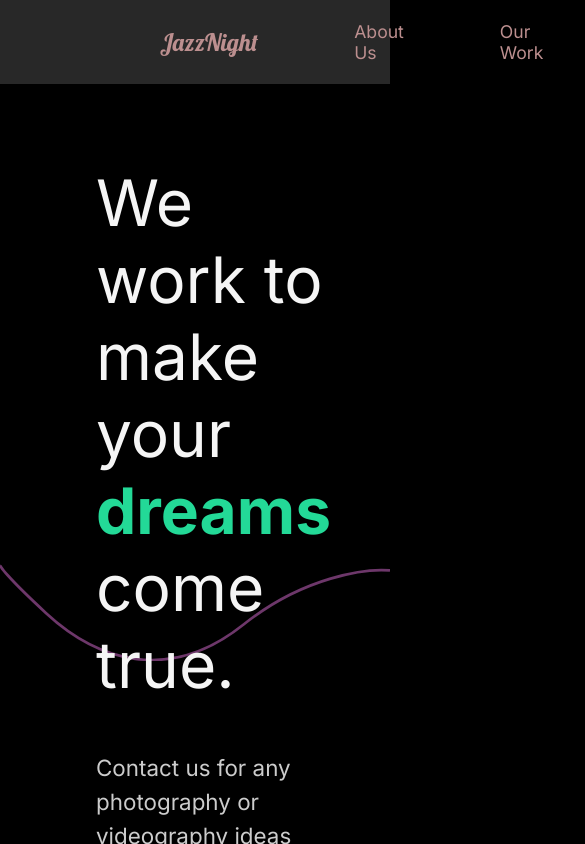
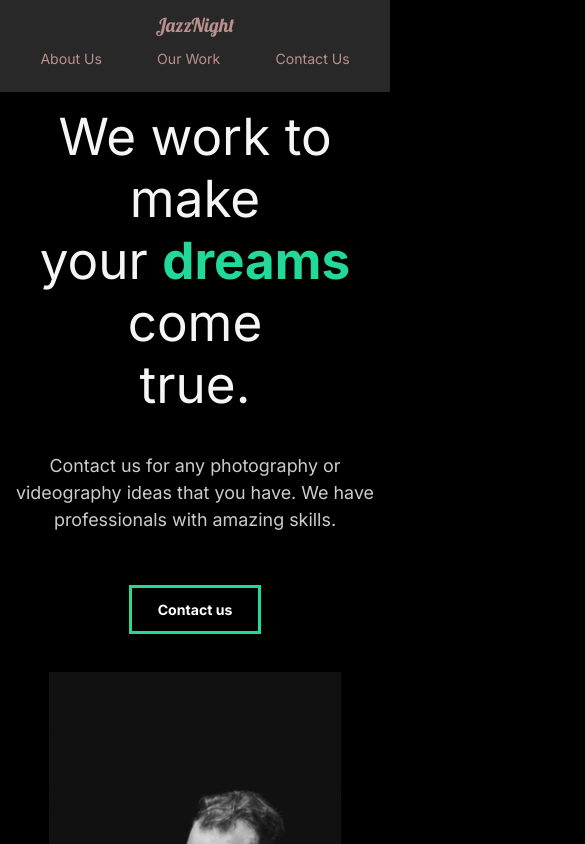
Before and after one commit to jianingroja/react-jazznight-website, a React (Create React App) app: page / in a window 390 px wide. Shown: the top 844 px of the page, 585 px wide, since content can reach past the window. Built offline with nearby package versions, Linux system fonts and the light colour scheme.

Commit message:
22. mobile friendly

```diff
--- a/src/components/GlobalStyle.js
+++ b/src/components/GlobalStyle.js
@@ -6,6 +6,15 @@ const GlobalStyle = createGlobalStyle`
     margin:0;
     padding:0;
     box-sizing:border-box;
+}
+
+html{
+    @media (max-width:1200px){
+        font-size:80%;
+    }
+    @media (max-width:1000px){
+        /* opacity:0; */
+    }
 }
 
 body{
--- a/src/components/Nav.js
+++ b/src/components/Nav.js
@@ -53,6 +53,19 @@ const StyledNav = styled.nav`
     padding-left: 6rem;
     position: relative;
   }
+  @media (max-width: 1000px) {
+    /* opacity:0; */
+    flex-direction: column;
+    padding: 1rem 0;
+    ul {
+      padding: 1rem;
+      justify-content: space-around;
+      width: 100%;
+      li {
+        padding: 0;
+      }
+    }
+  }
 `;
 
 export default Nav;
--- a/src/components/ServicesSection.js
+++ b/src/components/ServicesSection.js
@@ -73,6 +73,9 @@ const Services = styled(About)`
 const Cards = styled.div`
   display: flex;
   flex-wrap: wrap;
+  @media (max-width: 1000px) {
+    justify-content: center;
+  }
 `;
 
 const Card = styled.div`
--- a/src/components/useScroll.js
+++ b/src/components/useScroll.js
@@ -5,7 +5,7 @@ import { useAnimation } from "framer-motion";
 
 export const useScroll = () => {
   const controls = useAnimation();
-  const [element, view] = useInView({ threshold: 0.5 }); //*划到一半时显示
+  const [element, view] = useInView({ threshold: 0.2 }); //*threshold 划到一半时显示
   console.log(view);
   if (view) {
     controls.start("show");
--- a/src/pages/ContactUs.js
+++ b/src/pages/ContactUs.js
@@ -44,6 +44,11 @@ const ContactStyle = styled(motion.div)`
   padding: 5rem 10rem;
   color: #353535;
   min-height: 90vh;
+  @media (max-width: 1000px) {
+    /* opacity:0; */
+    padding: 2rem 3rem;
+    font-size: 1rem;
+  }
 `;
 
 const Title = styled.div`
--- a/src/pages/MovieDetail.js
+++ b/src/pages/MovieDetail.js
@@ -54,8 +54,11 @@ const MovieDetail = () => {
 
 const Details = styled(motion.div)`
   color: whitesmoke;
-
   padding: 5rem 10rem;
+  @media (max-width: 1000px) {
+    /* opacity:0; */
+    padding: 2rem 3rem;
+  }
 `;
 const HeadLine = styled.div`
   min-height: 90vh;
@@ -81,6 +84,10 @@ const Awards = styled.div`
   justify-content: space-around;
   align-items: center;
   margin: 5rem 10rem;
+  @media (max-width: 1000px) {
+    /* opacity:0; */
+    margin: 1rem;
+  }
 `;
 
 const StyledAward = styled.div`
--- a/src/pages/OurWork.js
+++ b/src/pages/OurWork.js
@@ -79,6 +79,9 @@ const Work = styled(motion.div)`
   h2 {
     padding: 1rem 0rem;
   }
+  @media (max-width: 1000px) {
+    padding: 2rem;
+  }
 `;
 
 const Movie = styled(motion.div)`
--- a/src/styles.js
+++ b/src/styles.js
@@ -11,12 +11,23 @@ export const About = styled(motion.div)`
   justify-content: space-between;
   padding: 5rem 6rem;
   color: rosybrown;
+  @media (max-width: 1000px) {
+    display: block;
+    padding: 1rem;
+    text-align: center;
+  }
 `;
 export const Description = styled.div`
   flex: 1;
   padding-right: 5rem;
   h2 {
     font-weight: lighter;
+  }
+  @media (max-width: 1000px) {
+    padding: 0;
+    button {
+      margin: 1rem 0rem 3rem 0rem;
+    }
   }
 `;
 export const Image = styled.div`
@@ -26,6 +37,9 @@ export const Image = styled.div`
     width: 100%;
     height: 80vh;
     object-fit: cover;
+    @media (max-width: 1000px) {
+      width: 80%;
+    }
   }
 `;
 
```
